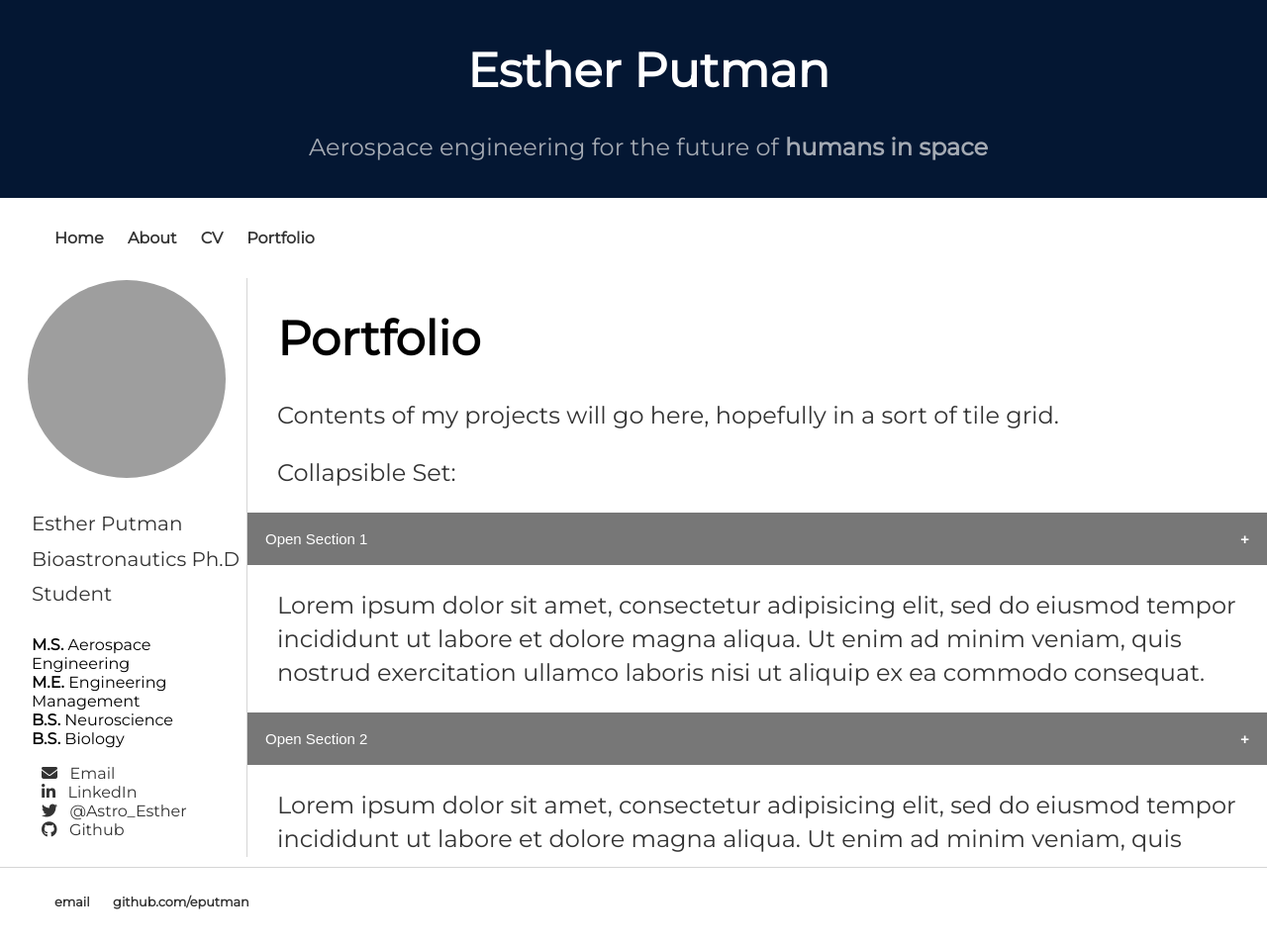
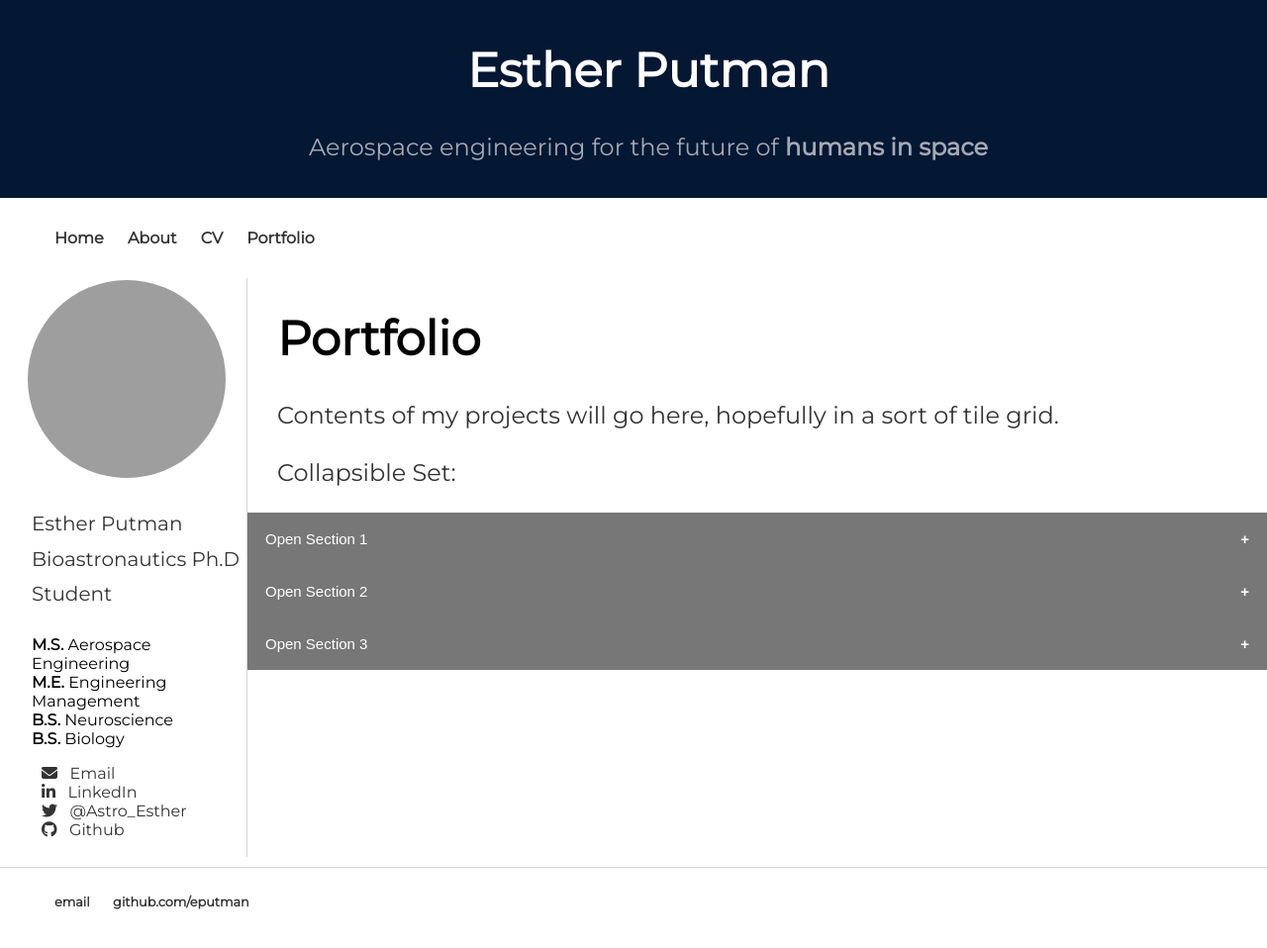
Before and after one commit to eputman/eputman.github.io, a Jekyll site: the page built from portfolio/index.html, in a window 1280 px wide. Shown: the top 958 px of the page at 99% size. Built offline with Jekyll 4.4.1, drawn with Linux system fonts in a browser that asks for light colours; nearby versions of some CDN libraries; grey boxes are pictures that could not be loaded.

Commit message:
Update index.html

```diff
--- a/portfolio/index.html
+++ b/portfolio/index.html
@@ -35,15 +35,15 @@
 			<p> Contents of my projects will go here, hopefully in a sort of tile grid.</p>
 			<p>Collapsible Set:</p>
 				<button class="collapsible">Open Section 1</button>
-				<div class="content">
+				<div class="collapsecontent">
 				  <p>Lorem ipsum dolor sit amet, consectetur adipisicing elit, sed do eiusmod tempor incididunt ut labore et dolore magna aliqua. Ut enim ad minim veniam, quis nostrud exercitation ullamco laboris nisi ut aliquip ex ea commodo consequat.</p>
 				</div>
 				<button class="collapsible">Open Section 2</button>
-				<div class="content">
+				<div class="collapsecontent">
 				  <p>Lorem ipsum dolor sit amet, consectetur adipisicing elit, sed do eiusmod tempor incididunt ut labore et dolore magna aliqua. Ut enim ad minim veniam, quis nostrud exercitation ullamco laboris nisi ut aliquip ex ea commodo consequat.</p>
 				</div>
 				<button class="collapsible">Open Section 3</button>
-				<div class="content">
+				<div class="collapsecontent">
 				  <p>Lorem ipsum dolor sit amet, consectetur adipisicing elit, sed do eiusmod tempor incididunt ut labore et dolore magna aliqua. Ut enim ad minim veniam, quis nostrud exercitation ullamco laboris nisi ut aliquip ex ea commodo consequat.</p>
 				</div>
 
```
Also changed, not shown: other parts of portfolio/index.html (+4 -4 lines).
